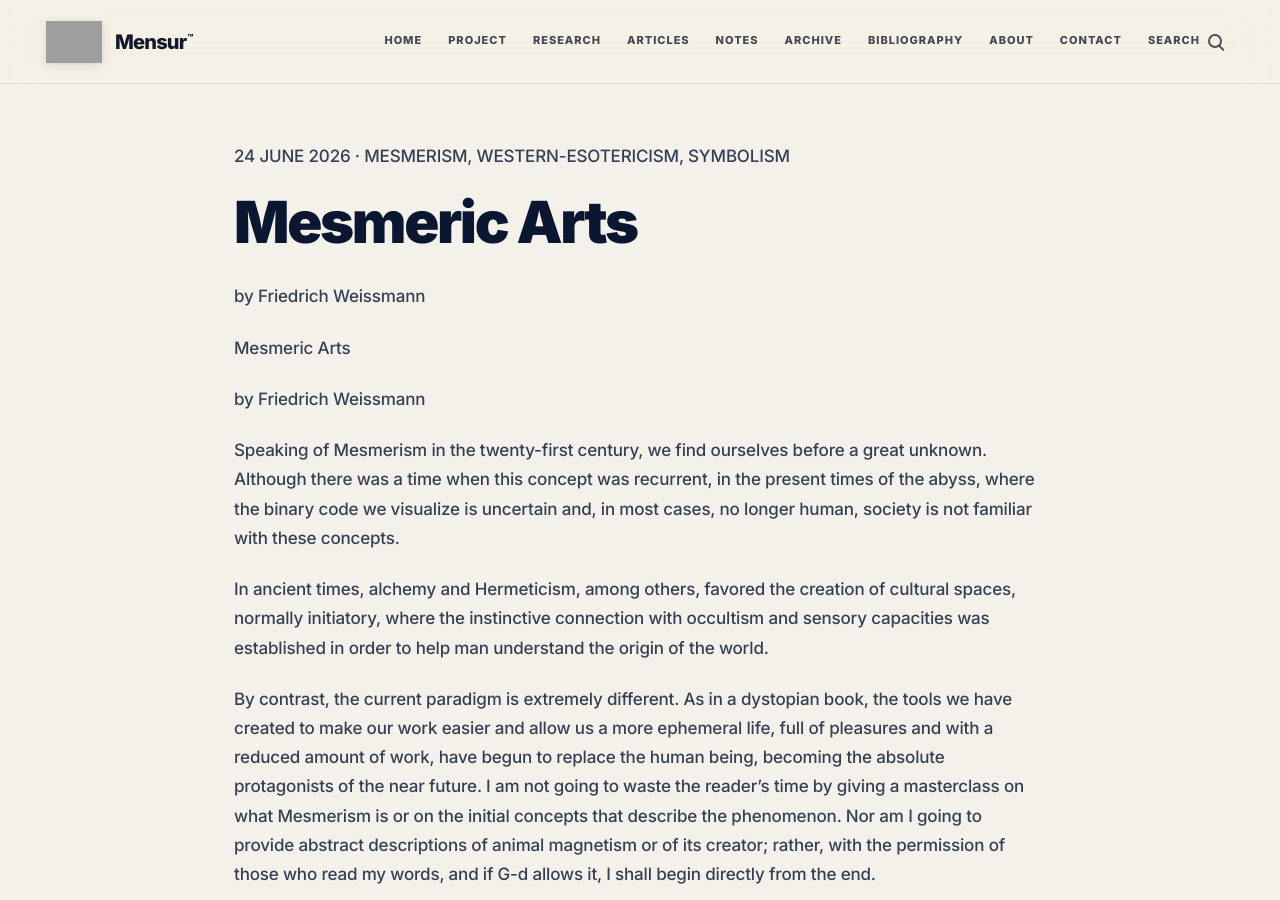
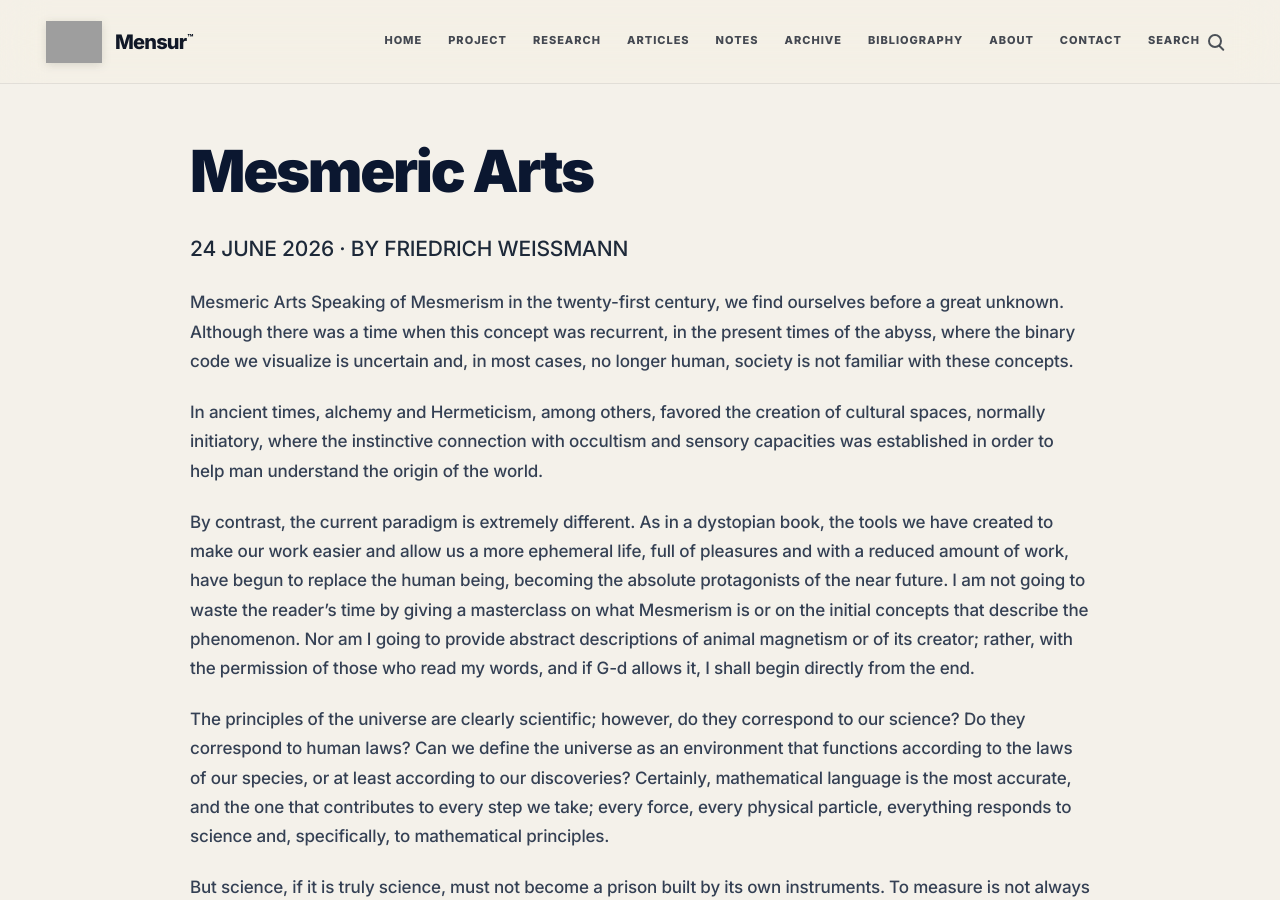
Before and after one commit to Codice99/mensur.org, a Jekyll site: the page built from _posts/2026-06-24-mesmeric-arts.md, in a window 1280 px wide and 900 px high. Built offline with Jekyll 4.4.1, drawn with Linux system fonts in a browser that asks for light colours; grey boxes are pictures that could not be loaded.

Commit message:
Fix Article 1 title byline and permalink

```diff
--- a/_layouts/post.html
+++ b/_layouts/post.html
@@ -1,16 +1,15 @@
 ---
 layout: default
 ---
-<section class="content-page">
-  <article class="post">
-    <p class="post-meta">
-      {{ page.date | date: "%d %B %Y" }}
-      {% if page.categories %}
-        · {{ page.categories | join: ", " }}
-      {% endif %}
-    </p>
-    <h1>{{ page.title }}</h1>
+
+<article class="post-page">
+  <h1>{{ page.title }}</h1>
+
+  <p class="post-meta">
+    {{ page.date | date: "%d %B %Y" }}{% if page.author %} · by {{ page.author }}{% endif %}
+  </p>
+
+  <div class="post-content">
     {{ content }}
-    <p><a class="read-more" href="/articles/">← Back to articles</a></p>
-  </article>
-</section>
+  </div>
+</article>
--- a/_posts/2026-06-24-mesmeric-arts.md
+++ b/_posts/2026-06-24-mesmeric-arts.md
@@ -6,14 +6,10 @@ author: "Friedrich Weissmann"
 categories: [mesmerism, western-esotericism, symbolism]
 tags: [Mesmerism, animal magnetism, hypnotism, hermeticism, Western esotericism, symbolism]
 description: "An essay on Mesmerism, animal magnetism, hypnotic influence, hermetic imagination and the uncertain border between science, ritual and Western esotericism."
+permalink: /articles/mesmeric-arts/
 ---
 
-<p class="post-author">by Friedrich Weissmann</p>
-
 Mesmeric Arts
-
-by Friedrich Weissmann
-
 Speaking of Mesmerism in the twenty-first century, we find ourselves before a great unknown. Although there was a time when this concept was recurrent, in the present times of the abyss, where the binary code we visualize is uncertain and, in most cases, no longer human, society is not familiar with these concepts.
 
 In ancient times, alchemy and Hermeticism, among others, favored the creation of cultural spaces, normally initiatory, where the instinctive connection with occultism and sensory capacities was established in order to help man understand the origin of the world.
--- a/sitemap.xml
+++ b/sitemap.xml
@@ -16,5 +16,5 @@
   <url><loc>https://mensur.org/mesmerism/western-esotericism/symbolism/2026/06/23/mesmerism-and-magnetic-imagination/</loc></url>
   <url><loc>https://mensur.org/project/institute/memory/2026/06/23/introducing-mensur/</loc></url>
   <url><loc>https://mensur.org/legal/</loc></url>
-  <url><loc>https://mensur.org/mesmerism/western-esotericism/symbolism/2026/06/24/mesmeric-arts/</loc></url>
+  <url><loc>https://mensur.org/articles/mesmeric-arts/</loc></url>
 </urlset>
```
